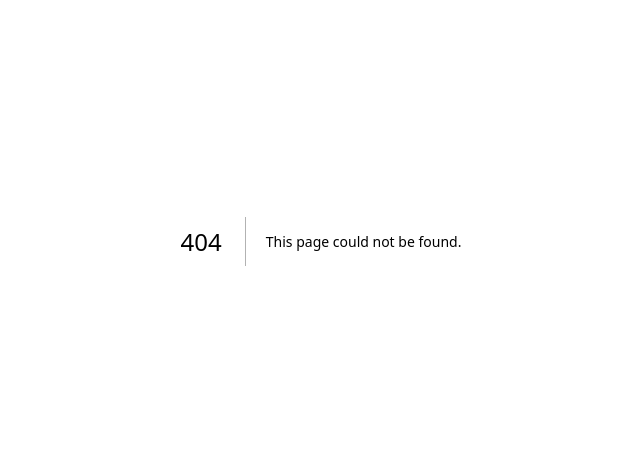
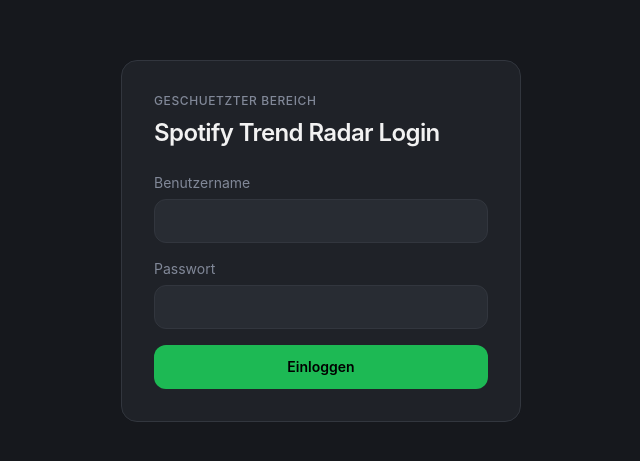
Before and after one commit to simonscheller/Spotify_Dashboard, a Next.js app: page /login in a window 1280 px wide. Before the commit this address had no page. Shown: the part 159-620 px from the top of the page, without its empty margins (319-959 px from the left). Built offline with nearby package versions, Linux system fonts and the light colour scheme.

Commit message:
Auth: custom login page and dashboard refresh controls

```diff
--- /dev/null
+++ b/app/api/auth/login/route.ts
@@ -0,0 +1,35 @@
+import { cookies } from "next/headers";
+import { NextRequest, NextResponse } from "next/server";
+
+export async function POST(req: NextRequest) {
+  const expectedUser = process.env.BASIC_AUTH_USER;
+  const expectedPass = process.env.BASIC_AUTH_PASS;
+  const authToken = process.env.BASIC_AUTH_TOKEN;
+
+  if (!expectedUser || !expectedPass || !authToken) {
+    return NextResponse.json(
+      { ok: false, error: "Auth not configured" },
+      { status: 500 }
+    );
+  }
+
+  const body = await req.json().catch(() => null);
+  const user = typeof body?.user === "string" ? body.user : "";
+  const pass = typeof body?.pass === "string" ? body.pass : "";
+  const next = typeof body?.next === "string" && body.next.startsWith("/") ? body.next : "/";
+
+  if (user !== expectedUser || pass !== expectedPass) {
+    return NextResponse.json({ ok: false, error: "Invalid credentials" }, { status: 401 });
+  }
+
+  const cookieStore = await cookies();
+  cookieStore.set("site_auth", authToken, {
+    httpOnly: true,
+    secure: process.env.NODE_ENV === "production",
+    sameSite: "lax",
+    path: "/",
+    maxAge: 60 * 60 * 12, // 12h
+  });
+
+  return NextResponse.json({ ok: true, next });
+}
--- /dev/null
+++ b/app/login/page.tsx
@@ -0,0 +1,89 @@
+"use client";
+
+import { FormEvent, useMemo, useState } from "react";
+
+export default function LoginPage() {
+  const [user, setUser] = useState("");
+  const [pass, setPass] = useState("");
+  const [loading, setLoading] = useState(false);
+  const [error, setError] = useState<string | null>(null);
+
+  const nextPath = useMemo(() => {
+    if (typeof window === "undefined") return "/";
+    const next = new URLSearchParams(window.location.search).get("next");
+    return next && next.startsWith("/") ? next : "/";
+  }, []);
+
+  async function onSubmit(e: FormEvent) {
+    e.preventDefault();
+    setError(null);
+    setLoading(true);
+
+    const res = await fetch("/api/auth/login", {
+      method: "POST",
+      headers: { "Content-Type": "application/json" },
+      body: JSON.stringify({ user, pass, next: nextPath }),
+    });
+
+    const json = (await res.json().catch(() => null)) as
+      | { ok?: boolean; error?: string; next?: string }
+      | null;
+
+    if (!res.ok || !json?.ok) {
+      setError(json?.error || "Login fehlgeschlagen");
+      setLoading(false);
+      return;
+    }
+
+    window.location.href = json.next || "/";
+  }
+
+  return (
+    <main className="min-h-screen bg-background text-foreground">
+      <div className="mx-auto flex min-h-screen max-w-md items-center px-6">
+        <div className="glass-card w-full p-6 sm:p-8">
+          <p className="text-xs font-medium uppercase tracking-wider text-muted-foreground">
+            Geschuetzter Bereich
+          </p>
+          <h1 className="mt-2 text-2xl font-semibold tracking-tight">Spotify Trend Radar Login</h1>
+
+          <form className="mt-6 space-y-4" onSubmit={onSubmit}>
+            <label className="block">
+              <span className="mb-1.5 block text-sm text-muted-foreground">Benutzername</span>
+              <input
+                value={user}
+                onChange={(e) => setUser(e.target.value)}
+                required
+                className="h-11 w-full rounded-xl border border-glass-border bg-secondary px-3 text-sm outline-none focus:ring-2 focus:ring-primary/50"
+              />
+            </label>
+            <label className="block">
+              <span className="mb-1.5 block text-sm text-muted-foreground">Passwort</span>
+              <input
+                type="password"
+                value={pass}
+                onChange={(e) => setPass(e.target.value)}
+                required
+                className="h-11 w-full rounded-xl border border-glass-border bg-secondary px-3 text-sm outline-none focus:ring-2 focus:ring-primary/50"
+              />
+            </label>
+
+            {error ? (
+              <p className="rounded-xl border border-score-high/40 bg-score-high/10 px-3 py-2 text-sm text-score-high">
+                {error}
+              </p>
+            ) : null}
+
+            <button
+              type="submit"
+              disabled={loading}
+              className="h-11 w-full rounded-xl bg-primary text-sm font-semibold text-primary-foreground transition hover:opacity-90 disabled:cursor-not-allowed disabled:opacity-60"
+            >
+              {loading ? "Pruefe..." : "Einloggen"}
+            </button>
+          </form>
+        </div>
+      </div>
+    </main>
+  );
+}
--- a/app/page.tsx
+++ b/app/page.tsx
@@ -11,6 +11,7 @@
   Filter,
   Flame,
   LoaderCircle,
+  RefreshCcw,
   Sparkles,
   TrendingUp,
 } from "lucide-react";
@@ -140,10 +141,13 @@
   const [loading, setLoading] = useState(true);
   const [error, setError] = useState<string | null>(null);
   const [trends, setTrends] = useState<Trend[]>([]);
+  const [refreshing, setRefreshing] = useState(false);
+  const [lastUpdated, setLastUpdated] = useState<Date | null>(null);
 
   /* ── Data fetching (unchanged) ───────────────────────────── */
   const loadTrends = useCallback(async (background = false) => {
     if (!background) setLoading(true);
+    if (background) setRefreshing(true);
     setError(null);
 
     const url = process.env.NEXT_PUBLIC_SUPABASE_URL;
@@ -151,6 +155,7 @@
 
     if (!url || !key) {
       if (!background) setLoading(false);
+      if (background) setRefreshing(false);
       setError(
         "Supabase env vars fehlen. Bitte setze NEXT_PUBLIC_SUPABASE_URL und NEXT_PUBLIC_SUPABASE_ANON_KEY."
       );
@@ -159,6 +164,7 @@
 
     if (!supabase) {
       if (!background) setLoading(false);
+      if (background) setRefreshing(false);
       setError(
         "Supabase Client konnte nicht initialisiert werden. Prüfe NEXT_PUBLIC_SUPABASE_URL und NEXT_PUBLIC_SUPABASE_ANON_KEY."
       );
@@ -179,9 +185,11 @@
       setTrends([]);
     } else {
       setTrends((data ?? []) as Trend[]);
+      setLastUpdated(new Date());
     }
 
     if (!background) setLoading(false);
+    if (background) setRefreshing(false);
   }, []);
 
   useEffect(() => {
@@ -494,6 +502,19 @@
               <Filter className="h-4 w-4" />
               <strong className="text-foreground">{filtered.length}</strong>&nbsp;Trends
             </span>
+            <button
+              type="button"
+              onClick={() => void loadTrends(true)}
+              className="inline-flex items-center gap-2 rounded-xl bg-secondary px-4 py-2 text-sm text-muted-foreground transition hover:bg-glass-hover"
+            >
+              <RefreshCcw className={cx("h-4 w-4", refreshing && "animate-spin")} />
+              Aktualisieren
+            </button>
+            {lastUpdated ? (
+              <span className="text-xs text-muted-foreground">
+                Zuletzt aktualisiert: {lastUpdated.toLocaleTimeString("de-DE")}
+              </span>
+            ) : null}
           </div>
         </div>
 
--- a/middleware.ts
+++ b/middleware.ts
@@ -1,28 +1,30 @@
 import { NextRequest, NextResponse } from "next/server";
 
 export function middleware(req: NextRequest) {
-  const user = process.env.BASIC_AUTH_USER;
-  const pass = process.env.BASIC_AUTH_PASS;
+  const token = process.env.BASIC_AUTH_TOKEN;
+  // If not configured, protection stays disabled.
+  if (!token) return NextResponse.next();
 
-  // Wenn nicht gesetzt: Schutz aus
-  if (!user || !pass) return NextResponse.next();
+  const pathname = req.nextUrl.pathname;
+  const isPublicPath =
+    pathname === "/login" ||
+    pathname.startsWith("/api/auth/login") ||
+    pathname.startsWith("/_next/static") ||
+    pathname.startsWith("/_next/image") ||
+    pathname === "/favicon.ico";
+  if (isPublicPath) return NextResponse.next();
 
-  const authHeader = req.headers.get("authorization");
-  if (authHeader) {
-    const [scheme, encoded] = authHeader.split(" ");
-    if (scheme === "Basic" && encoded) {
-      const decoded = atob(encoded);
-      const [u, p] = decoded.split(":");
-      if (u === user && p === pass) return NextResponse.next();
-    }
+  const authCookie = req.cookies.get("site_auth")?.value;
+  if (authCookie === token) {
+    return NextResponse.next();
   }
 
-  return new NextResponse("Auth required", {
-    status: 401,
-    headers: { "WWW-Authenticate": 'Basic realm="Secure Area"' },
-  });
+  const loginUrl = req.nextUrl.clone();
+  loginUrl.pathname = "/login";
+  loginUrl.searchParams.set("next", req.nextUrl.pathname);
+  return NextResponse.redirect(loginUrl);
 }
 
 export const config = {
-  matcher: ["/((?!_next/static|_next/image|favicon.ico).*)"],
+  matcher: ["/:path*"],
 };
```
Also changed, not shown: 1 other file (tests, documents, lock files or other folders).
